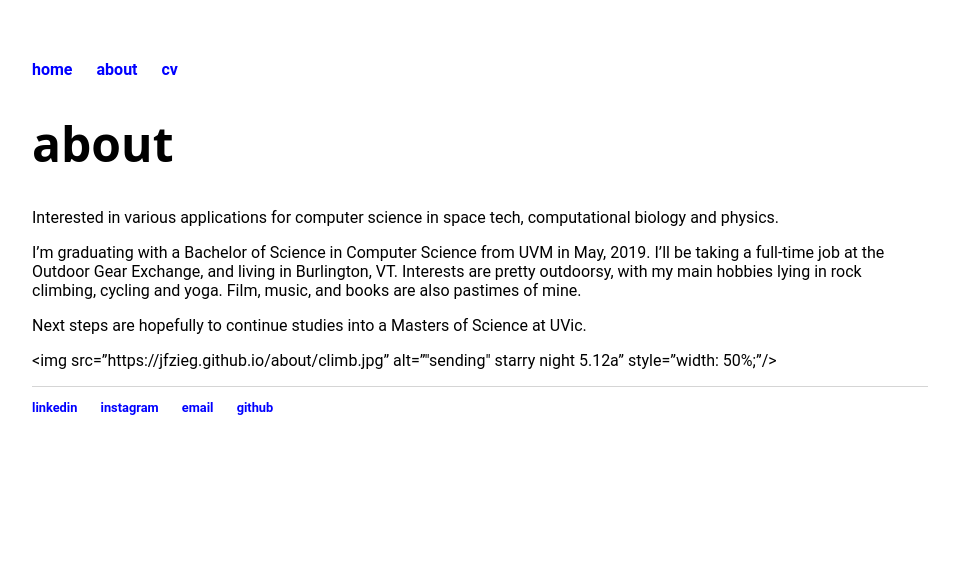
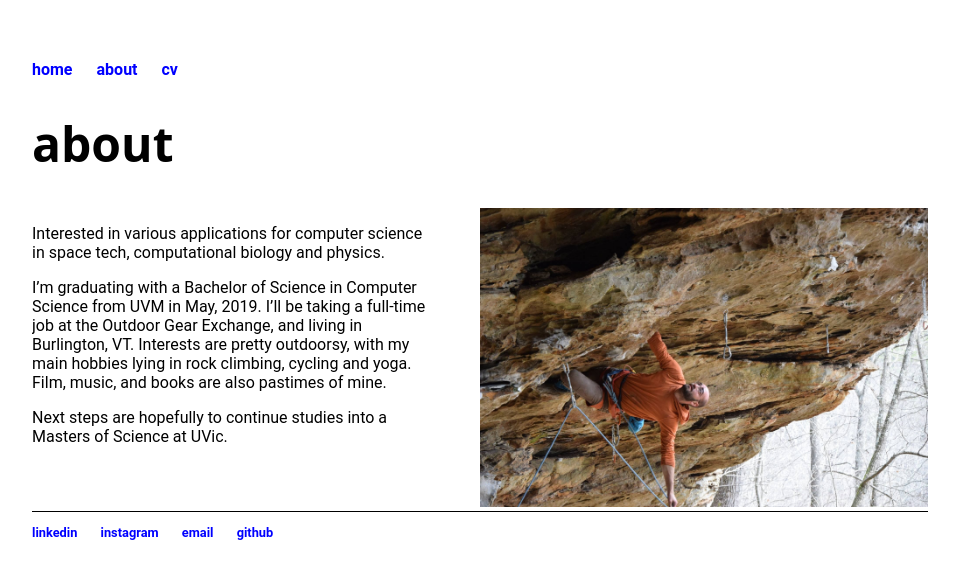
Before and after one commit to jfzieg/jfzieg.github.io, a Jekyll site: the page built from about/about.html, in a window 1280 px wide. Shown: the top 579 px of the page, without its empty margins (160-1119 px from the left). Built offline with Jekyll 4.4.1, drawn with Linux system fonts in a browser that asks for light colours.

Commit message:
Updated style sheets.

```diff
--- a/_layouts/default.html
+++ b/_layouts/default.html
@@ -18,7 +18,7 @@
 
 			{{ content }}
 
-			</div><!-- /.container -->
+    </div><!-- /.container -->
 		<footer>
     		<ul>
                 <li><a href="https://www.linkedin.com/in/jfzieg/">linkedin</a></li>
--- /dev/null
+++ b/about/about.html
@@ -0,0 +1,17 @@
+---
+layout: default
+title: about
+---
+<h1>about</h1>
+<main>
+    <div class="column" style="width: 45%; padding-right: 5%">
+            <p>Interested in various applications for computer science in space tech, computational biology and physics.</p>
+
+            <p>I’m graduating with a Bachelor of Science in Computer Science from UVM in May, 2019. I’ll be taking a full-time job at the Outdoor Gear Exchange, and living in Burlington, VT. Interests are pretty outdoorsy, with my main hobbies lying in rock climbing, cycling and yoga. Film, music, and books are also pastimes of mine.</p>
+
+            <p>Next steps are hopefully to continue studies into a Masters of Science at UVic.</p>
+        </div>
+        <div class="column">
+            <img src="https://jfzieg.github.io/about/climb.jpg" alt="projecting starry night 5.12a" style="width: 100%"/>
+        </div>
+</main>
--- a/about/about.md
+++ /dev/null
@@ -1,12 +0,0 @@
----
-layout: default
-title: about
----
-# about
-Interested in various applications for computer science in space tech, computational biology and physics.
-
-I’m graduating with a Bachelor of Science in Computer Science from UVM in May, 2019. I’ll be taking a full-time job at the Outdoor Gear Exchange, and living in Burlington, VT. Interests are pretty outdoorsy, with my main hobbies lying in rock climbing, cycling and yoga. Film, music, and books are also pastimes of mine.
-
-Next steps are hopefully to continue studies into a Masters of Science at UVic.
-
-<img src="https://jfzieg.github.io/about/climb.jpg" alt="\"sending\" starry night 5.12a" style="width: 50%;"/>
--- a/css/main.css
+++ b/css/main.css
@@ -4,6 +4,7 @@ body {
     padding: 0px;
     margin: 60px auto;
     width: 70%;
+    overflow: overlay;
 }
 nav ul, footer ul {
     font-family: 'Roboto', sans-serif;
@@ -40,8 +41,9 @@ p, li {
     padding 0px;
 }
 footer {
-    border-top: 1px solid #d5d5d5;
+    border-top: 1px solid black;
     font-size: .8em;
+    width: 100%;
 }
 
 ul.posts {
@@ -53,3 +55,15 @@ ul.posts {
 ul.posts li {
     list-style: none;
 }
+main {
+    overflow: overlay;
+}
+.column {
+    float: left;
+    width: 50%;
+}
+
+.row {
+    content: "";
+    clear: both;
+}
```
